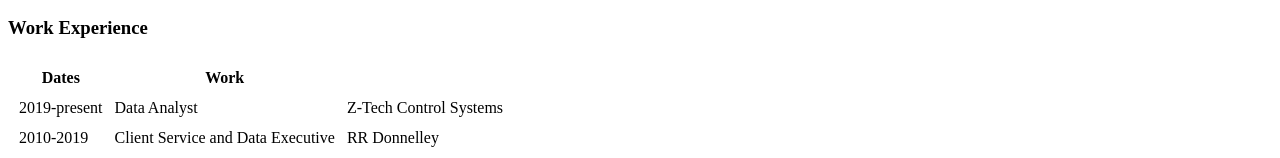
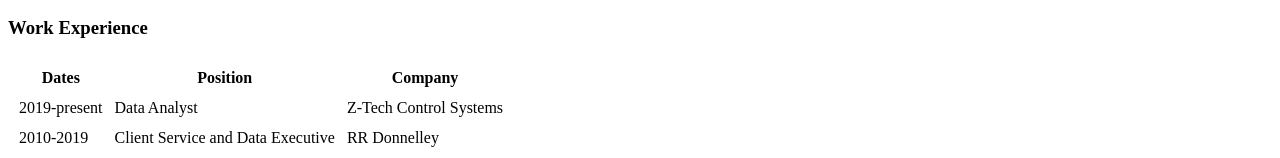
Before and after one commit to B4tf1nk/Personal-Info, a plain HTML site: page index.html in a window 1280 px wide. Shown: the part 503-661 px from the top of the page. Drawn offline with Linux system fonts and the light colour scheme.

Commit message:
Update index.html

```diff
--- a/index.html
+++ b/index.html
@@ -50,7 +50,8 @@
     <thead>
       <tr>
         <th>Dates</th>
-        <th>Work</th>
+        <th>Position</th>
+        <th>Company</th>
       </tr>
     </thead>
     <tbody>
```
